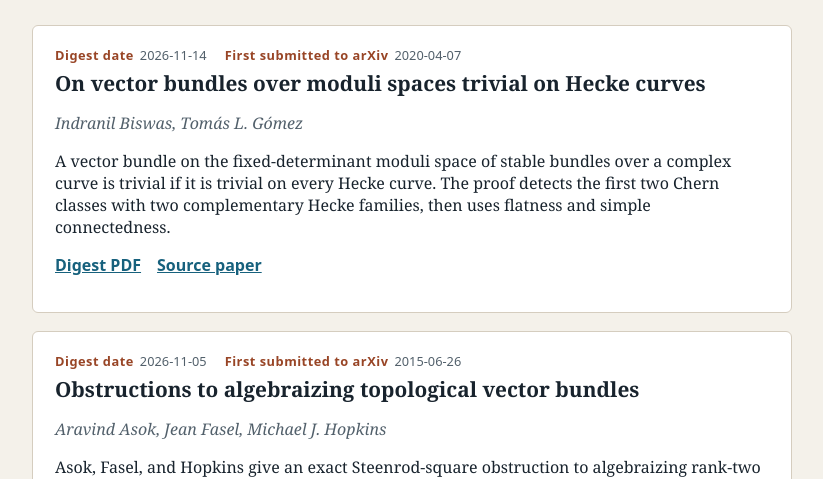
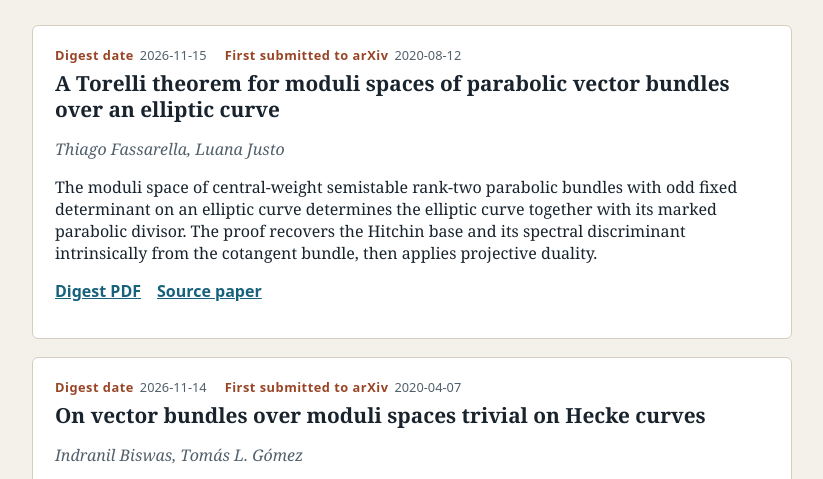
Before and after one commit to Yoaskay/daily-math-paper-digest-pages, a plain HTML site: page topics/algebraic-geometry.html in a window 1280 px wide. Shown: the part 279-758 px from the top of the page, without its empty margins (158-981 px from the left). Drawn offline with Linux system fonts and the light colour scheme.

Commit message:
Publish digest site for 2026-11-15

```diff
--- a/topics/algebraic-geometry.html
+++ b/topics/algebraic-geometry.html
@@ -14,6 +14,16 @@
     <p>Miscellaneous topics in algebraic geometry.</p></header>
     <section class="digest-list" aria-label="Algebraic geometry digests">
     <article class="digest">
+<dl class="dates">
+<div><dt>Digest date</dt><dd>2026-11-15</dd></div>
+<div><dt>First submitted to arXiv</dt><dd>2020-08-12</dd></div>
+</dl>
+<h2>A Torelli theorem for moduli spaces of parabolic vector bundles over an elliptic curve</h2>
+<p class="authors">Thiago Fassarella, Luana Justo</p>
+<p>The moduli space of central-weight semistable rank-two parabolic bundles with odd fixed determinant on an elliptic curve determines the elliptic curve together with its marked parabolic divisor. The proof recovers the Hitchin base and its spectral discriminant intrinsically from the cotangent bundle, then applies projective duality.</p>
+<p class="links"><a href="../digests/2026-11-15-arxiv-2008.05229.pdf">Digest PDF</a> <a href="http://arxiv.org/abs/2008.05229v2">Source paper</a></p>
+</article>
+<article class="digest">
 <dl class="dates">
 <div><dt>Digest date</dt><dd>2026-11-14</dd></div>
 <div><dt>First submitted to arXiv</dt><dd>2020-04-07</dd></div>
```
Also changed, not shown: index.html (+1 -1 lines), 1 other file.
